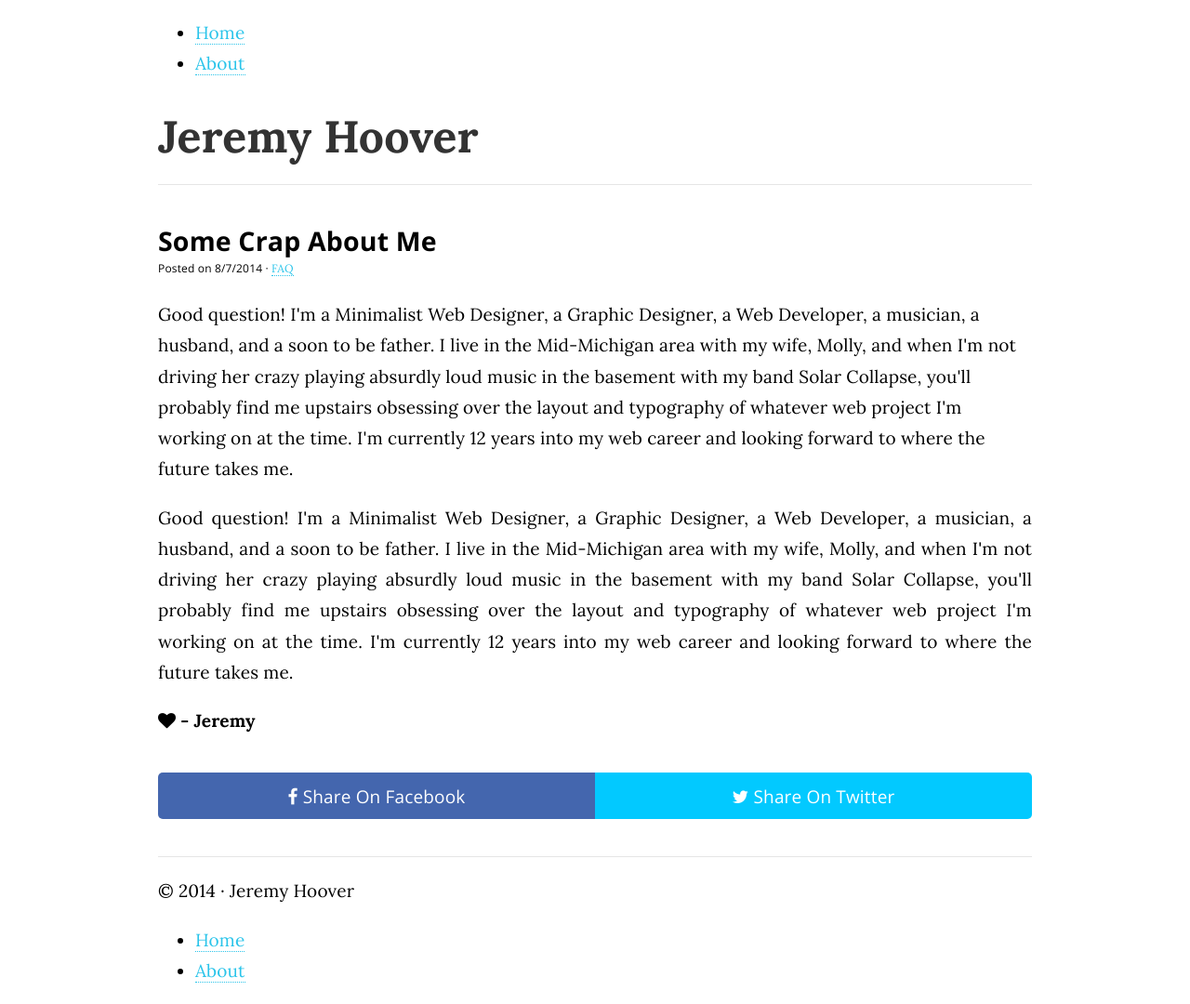
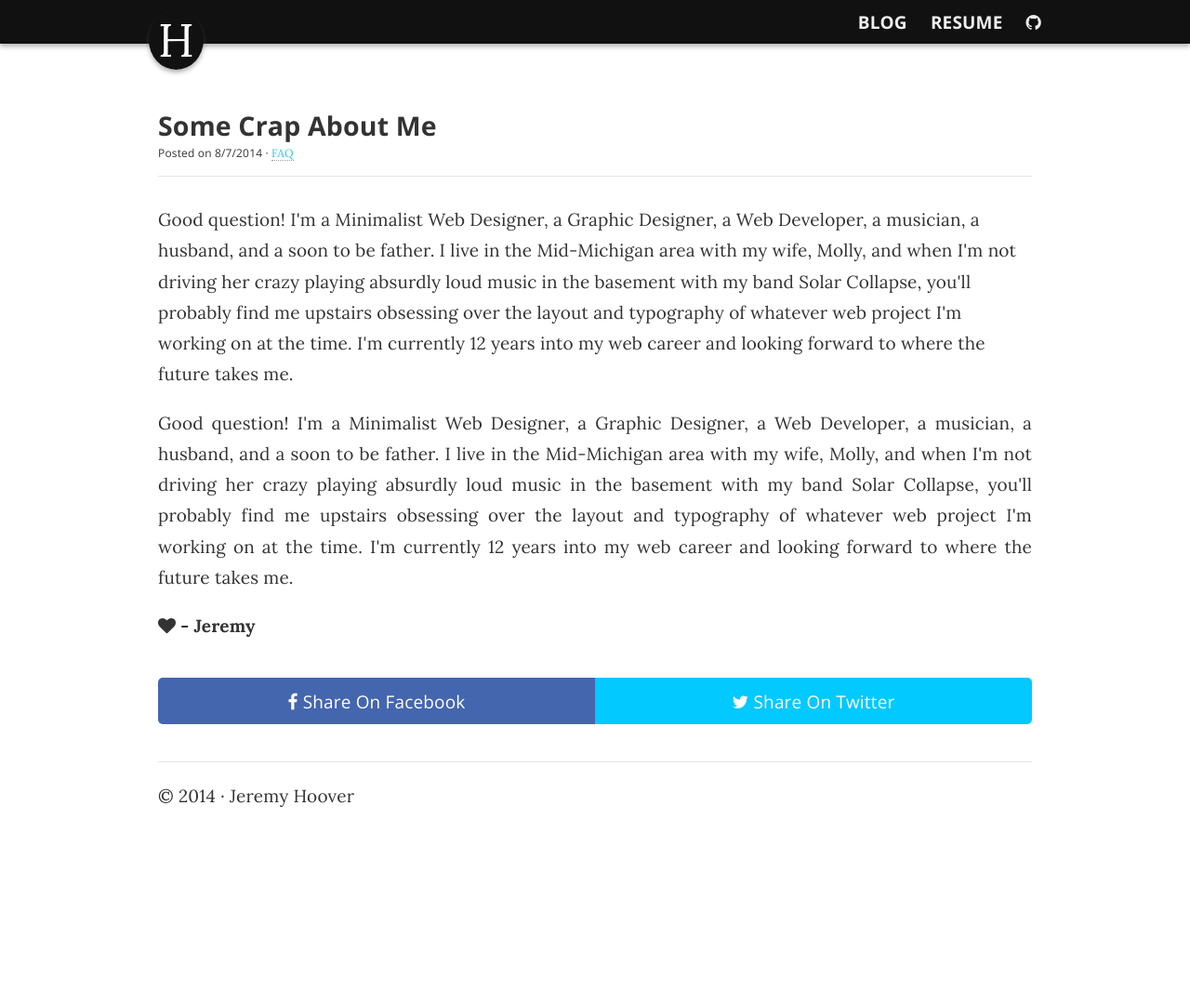
Before and after one commit to jeremyhoover/blog, a Jekyll site: the page built from index.html, in a window 1280 px wide and 1080 px high. Shown: the whole window at 93% size. Built offline with Jekyll 4.4.1, drawn with Linux system fonts in a browser that asks for light colours; nearby versions of some CDN libraries.

Commit message:
Updated page styling and nav items

```diff
--- a/_includes/nav.html
+++ b/_includes/nav.html
@@ -1,6 +1,3 @@
-<nav>
-    <ul>
-        <li><a href="{{site.baseurl}}/index.html">Home</a></li>
-        <li><a href="{{site.baseurl}}/about.html">About</a></li>
-    </ul>
-</nav>
+<div class="navcontainer">
+            <a href="http://jeremyhoover.github.io/blog" class="topnav" target="_blank">BLOG</a> <a href="http://jeremyhoover.github.io/resume" class="topnav">RESUME</a> <a href="http://github.com/jeremyhoover" class="topnavlast" target="_blank"><i class="fa fa-github"></i></a>
+        </div>
--- a/_layouts/default.html
+++ b/_layouts/default.html
@@ -23,15 +23,41 @@
 
 <body>
 
-    {% include nav.html %}
+<div class="topbar" style="position: fixed; top: 0; z-index: 1000;">
+
+    <div class="container-content">
+
+
+        <div class="logo menu-btn">
+            <a href="http://jeremyhoover.github.io">H</a>
+        </div>
+
+        {% include nav.html %}
+
+    </div>
+
+</div>
 
 {{content}}
+
+<section id="share">
+	<p style="font-weight: bold;"><i class="fa fa-heart"></i> - Jeremy</p>
+
+	<div class="clearfix sharer">
+		<div class="clearfix shareleft">
+			<a href="https://www.facebook.com/sharer/sharer.php?u=http://www.assdozer.com/posts/where-are-the-comments" target="_blank" id="facebook"><i class="fa fa-facebook"></i> <span class="hidden-phone">Share On</span> Facebook</a>
+		</div>
+
+		<div class="clearfix shareright">
+			<a href="http://twitter.com/share?text=Where are the comments? (via @theassdozer) - &url=http://www.assdozer.com/posts/where-are-the-comments&hashtags=assdozer,theassdozer,theassdozeranthology" target="_blank" id="twitter"><i class="fa fa-twitter"></i> <span class="hidden-phone">Share On</span> Twitter</a>
+		</div>
+	</div>
 
 <hr>
 
 <p style="margin-top: -10px;">&copy; 2014  &#183; Jeremy Hoover</p>
 
-{% include nav.html %}
+</section>
 
 </body>
 </html>
--- a/css/style.css
+++ b/css/style.css
@@ -1,4 +1,26 @@
 body {
+	margin: 0;
+	padding: 0 0%;
+	color: #333;
+	font-family: 'Lora', serif;
+	line-height: 1.75;
+	letter-spacing: .01rem;
+	font-size: 19px;
+	-webkit-text-size-adjust: none; /* Prevent font scaling in landscape */
+}
+#content {
+    margin: auto;
+    margin-top: 120px;
+    padding: 0 5%;
+    max-width: 940px;
+    background-color: #fff;
+    font-family: 'Lora', serif;
+    line-height: 1.75;
+    letter-spacing: .01rem;
+    font-size: 19px;
+    -webkit-text-size-adjust: none; /* Prevent font scaling in landscape */
+}
+#share {
     margin: auto;
     padding: 0 5%;
     max-width: 940px;
@@ -9,6 +31,80 @@ body {
     font-size: 19px;
     -webkit-text-size-adjust: none; /* Prevent font scaling in landscape */
 }
+div.container-content {
+    display: block;
+    width: 90%;
+    max-width: 960px;
+    margin: auto;
+}
+.logo {
+    display: inline-block;
+    float: left;
+    margin-top: 3px;
+    margin: auto;
+}
+
+.logo a {
+    background: #111;
+    text-decoration: none;
+    border-bottom: none;
+    padding-top: 0;
+    padding-bottom: 0;
+    padding-left: 10px;
+    padding-right: 10px;
+    border-radius: 50%;
+    width: 60px;
+    height: 60px;
+    color: #fff;
+    font-size: 50px;
+    -webkit-box-shadow: 0px 3px 5px rgba(100, 100, 100, 0.49);
+	-moz-box-shadow:    0px 3px 5px rgba(100, 100, 100, 0.49);
+	box-shadow:         0px 3px 5px rgba(100, 100, 100, 0.49);
+}
+
+.logo a:hover {
+	color: #2ac4ea;
+}
+.topbar {
+    width: 100%;
+    background: #111;
+    height: 47px;
+    -webkit-box-shadow: 0px 3px 5px rgba(100, 100, 100, 0.49);
+	-moz-box-shadow:    0px 3px 5px rgba(100, 100, 100, 0.49);
+	box-shadow:         0px 3px 5px rgba(100, 100, 100, 0.49);
+}
+.navcontainer {
+    float: right;
+    display: inline-block;
+    font-family: 'Open Sans', sans-serif;
+    margin: auto;
+    margin-top: 8px;
+}
+
+.topnav {
+    color: #eee;
+    text-decoration: none;
+    margin-right: 20px;
+    font-weight: bold;
+}
+.topnav:hover {
+    color: #2ac4ea;
+}
+.topnavlast {
+    color: #eee;
+    text-decoration: none;
+    font-weight: bold;
+}
+.topnavlast:hover {
+    color: #2ac4ea;
+}
+
+.topnavdisabled {
+    color: #2ac4ea;
+    text-decoration: none;
+    font-weight: bold;
+    opacity: .6;
+}
 img	{
     width: 100%;
     padding-top: 40px;
@@ -17,7 +113,6 @@ img	{
 a {
     color: #2ac4ea;
     text-decoration: none;
-    border-bottom: 1px dotted;
 }
 a:hover {
     color: #62727a;
@@ -45,13 +140,6 @@ hr {
     border-top: 1px solid rgba(0, 0, 0, 0.1);
     border-bottom: 1px solid rgba(255, 255, 255, 0.3);
     padding-bottom: 20px;
-}
-.logo	{
-    text-decoration: none;
-    font-size: 3rem;
-    font-weight: bold;
-    color: #333;
-    border-bottom: none;
 }
 .clearfix:after {
     visibility: hidden;
--- a/index.html
+++ b/index.html
@@ -1,18 +1,10 @@
 ---
 layout: default
 ---
-
-	<header>
-		<a href="#" class="logo">Jeremy Hoover</a>
-	</header>
-
-
-
-	<hr>
-
-	<section id="content">
+<section id="content">
 		<h1 class="title">Some Crap About Me</h1>
-		<span style="font-size: .75rem; font-family: 'Open Sans', sans-serif;">Posted on 8/7/2014  &#183; <a href="/category/faq" style="font-family: 'Lora', serif;">FAQ</a></span>
+		<span style="font-size: .75rem; font-family: 'Open Sans', sans-serif;">Posted on 8/7/2014  &#183; <a href="/category/faq" style="font-family: 'Lora', serif; border-bottom: 1px dotted #999;">FAQ</a></span>
+    <hr style="margin-bottom: -10px;">
 		<article>
 			<p>
 				Good question! I'm a Minimalist Web Designer, a Graphic Designer, a Web Developer, a musician, a husband, and a soon to be father. I live in the Mid-Michigan area with my wife, Molly, and when I'm not driving her crazy playing absurdly loud music in the basement with my band Solar Collapse, you'll probably find me upstairs obsessing over the layout and typography of whatever web project I'm working on at the time. I'm currently 12 years into my web career and looking forward to where the future takes me.
@@ -21,16 +13,4 @@ layout: default
 				Good question! I'm a Minimalist Web Designer, a Graphic Designer, a Web Developer, a musician, a husband, and a soon to be father. I live in the Mid-Michigan area with my wife, Molly, and when I'm not driving her crazy playing absurdly loud music in the basement with my band Solar Collapse, you'll probably find me upstairs obsessing over the layout and typography of whatever web project I'm working on at the time. I'm currently 12 years into my web career and looking forward to where the future takes me.
 			</p>
 		</article>
-	</section>
-
-	<p style="font-weight: bold;"><i class="fa fa-heart"></i> - Jeremy</p>
-
-	<div class="clearfix sharer">
-		<div class="clearfix shareleft">
-			<a href="https://www.facebook.com/sharer/sharer.php?u=http://www.assdozer.com/posts/where-are-the-comments" target="_blank" id="facebook"><i class="fa fa-facebook"></i> <span class="hidden-phone">Share On</span> Facebook</a>
-		</div>
-
-		<div class="clearfix shareright">
-			<a href="http://twitter.com/share?text=Where are the comments? (via @theassdozer) - &url=http://www.assdozer.com/posts/where-are-the-comments&hashtags=assdozer,theassdozer,theassdozeranthology" target="_blank" id="twitter"><i class="fa fa-twitter"></i> <span class="hidden-phone">Share On</span> Twitter</a>
-		</div>
-	</div>
+</section>
```
